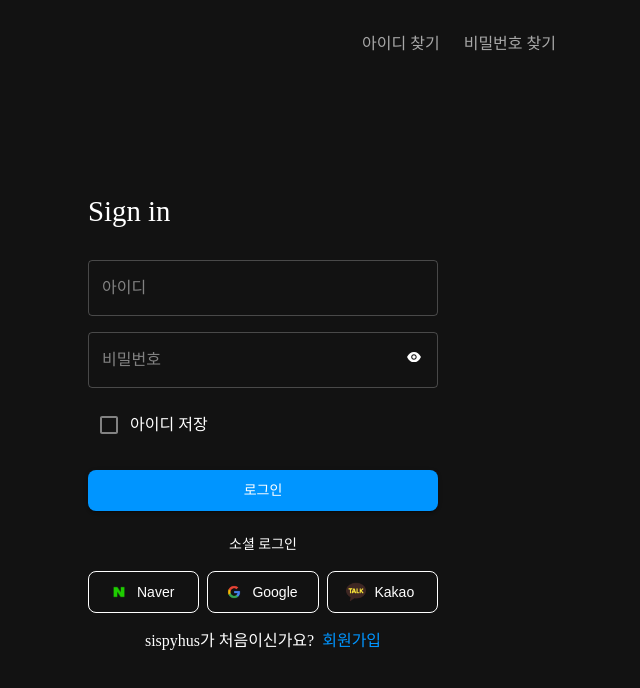
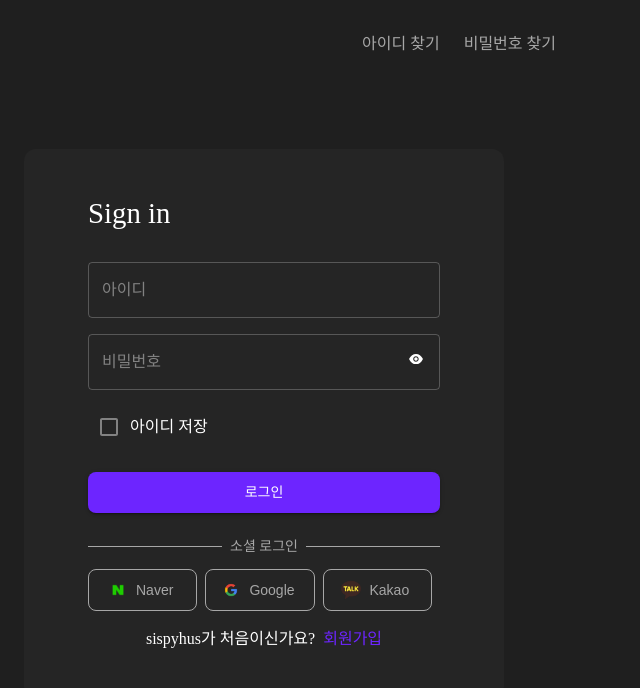
Before and after one commit to Ai-Filter-Messenger/Ai-Filter-Messenger-FE, a React (Vite) app: page /auth/login in a window 1280 px wide. Shown: the top 688 px of the page, without its empty margins (628-1268 px from the left). Built offline with nearby package versions, Linux system fonts and the light colour scheme; no server answers.

Commit message:
ui 조정

```diff
--- a/src/layouts/auth/index.tsx
+++ b/src/layouts/auth/index.tsx
@@ -10,7 +10,7 @@ const AuthLayout: React.FC = () => {
       display="flex"
       justifyContent="flex-end" // Align to the right
       minHeight="100vh"
-      sx={{ bgcolor: "#121212", color: "white", position: "relative" }}
+      sx={{ bgcolor: "#1f1f1f", color: "white", position: "relative" }}
     >
       {/* Header with links */}
       <Box
@@ -49,7 +49,7 @@ const AuthLayout: React.FC = () => {
         alignItems="flex-start"
         width="100%"
         maxWidth="500px"
-        marginRight="5%"
+        marginRight="10%"
         paddingTop="3rem"
       >
         {/* Main content rendered here */}
@@ -59,8 +59,12 @@ const AuthLayout: React.FC = () => {
           alignItems="center"
           justifyContent="center"
           width="100%"
-          maxWidth="350px"
-          //   marginTop="2rem"
+          maxWidth="30rem"
+          bgcolor="#252525"
+          sx={{
+            borderRadius: "12px", // 모서리 둥글게
+            padding: "3rem 4rem",
+          }}
         >
           <Outlet />
         </Box>
--- a/src/pages/auth/LoginPage.tsx
+++ b/src/pages/auth/LoginPage.tsx
@@ -98,8 +98,26 @@ const LoginPage: React.FC = () => {
         </Button>
       </form>
 
-      <Typography textAlign="center" variant="body2" mb={2}>
-        소셜 로그인
+      <Typography
+        textAlign="center"
+        variant="body2"
+        mb={4}
+        sx={{ position: "relative", width: "100%", color: "#a7a7a7" }}
+      >
+        <Box
+          sx={{
+            position: "absolute",
+            top: "50%",
+            left: 0,
+            right: 0,
+            display: "flex",
+            alignItems: "center",
+          }}
+        >
+          <Box sx={{ flex: 1, height: "1px", bgcolor: "#a7a7a7", mr: 1 }} />
+          소셜 로그인
+          <Box sx={{ flex: 1, height: "1px", bgcolor: "#a7a7a7", ml: 1 }} />
+        </Box>
       </Typography>
 
       {/* 소셜 로그인 버튼 */}
@@ -116,10 +134,11 @@ const LoginPage: React.FC = () => {
           sx={{
             flex: 1,
             mr: 1,
-            color: "white", // 텍스트 색상 흰색으로
-            borderColor: "white", // 테두리 색상 흰색으로
+            color: "#a7a7a7", // 텍스트 색상
+            borderColor: "#a7a7a7", // 테두리 색상
             "&:hover": {
-              borderColor: "white", // 호버 시에도 테두리 흰색 유지
+              color: "white",
+              borderColor: "white", // 호버 시에 흰색으로
             },
           }}
         >
@@ -137,10 +156,11 @@ const LoginPage: React.FC = () => {
           sx={{
             flex: 1,
             mr: 1,
-            color: "white", // 텍스트 색상 흰색으로
-            borderColor: "white", // 테두리 색상 흰색으로
+            color: "#a7a7a7", // 텍스트 색상
+            borderColor: "#a7a7a7", // 테두리 색상
             "&:hover": {
-              borderColor: "white", // 호버 시에도 테두리 흰색 유지
+              color: "white",
+              borderColor: "white", // 호버 시에 흰색으로
             },
           }}
         >
@@ -157,10 +177,12 @@ const LoginPage: React.FC = () => {
           }
           sx={{
             flex: 1,
-            color: "white", // 텍스트 색상 흰색으로
-            borderColor: "white", // 테두리 색상 흰색으로
+            mr: 1,
+            color: "#a7a7a7", // 텍스트 색상
+            borderColor: "#a7a7a7", // 테두리 색상
             "&:hover": {
-              borderColor: "white", // 호버 시에도 테두리 흰색 유지
+              color: "white",
+              borderColor: "white", // 호버 시에 흰색으로
             },
           }}
         >
--- a/src/pages/auth/RegisterPage.tsx
+++ b/src/pages/auth/RegisterPage.tsx
@@ -75,23 +75,24 @@ const RegisterPage: React.FC = () => {
       </Typography>
 
       {/* 아이디 입력 및 중복 확인 */}
+      <Box display="flex" alignItems="center" mb={2}>
         <TextField
           fullWidth
           label="아이디"
           variant="outlined"
           value={loginId}
           onChange={(e) => setLoginId(e.target.value)}
-        sx={{ mb: 2 }}
+          sx={{ flex: 3, mr: 2 }} // 아이디 필드 크기 조정
         />
         <Button
           variant="outlined"
-        fullWidth
           onClick={handleCheckLoginId}
           disabled={isLoading}
-        sx={{ mb: 2 }}
+          sx={{ flex: 1, height: "3.55rem" }} // 버튼 크기 조정
         >
           중복확인
         </Button>
+      </Box>
 
       {/* 이메일 입력 */}
       <Box display="flex" mb={2}>
--- a/src/theme/palette.tsx
+++ b/src/theme/palette.tsx
@@ -3,7 +3,7 @@ import { PaletteOptions } from "@mui/material/styles";
 const palette: PaletteOptions = {
   mode: "dark", // 다크 모드
   primary: {
-    main: "#0095FF", // 메시지 버튼 색상
+    main: "#6D25FF", // 메시지 버튼 색상
     light: "#1F2933", // 기본 배경
     dark: "#121212", // 전반적인 배경색과 유사
     contrastText: "#ffffff", // 텍스트는 밝은 색상
```
Lines whose indentation alone changed are shown as unchanged.
